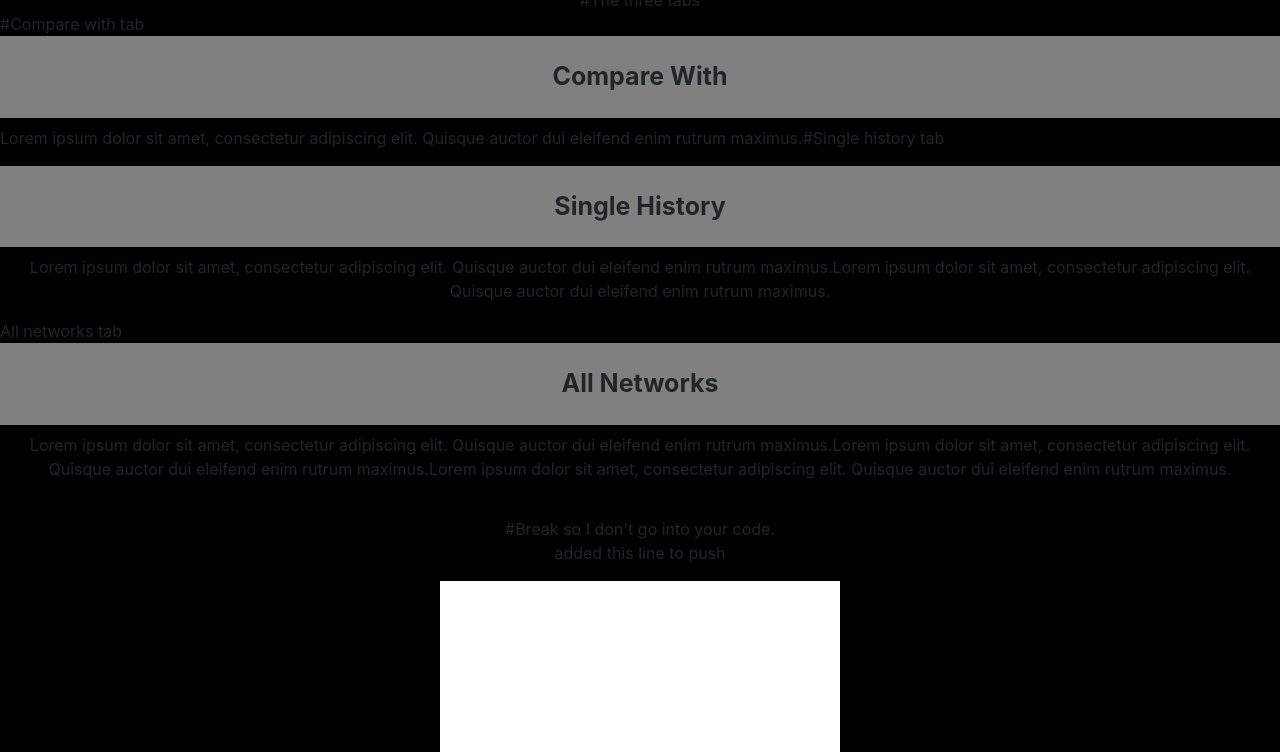
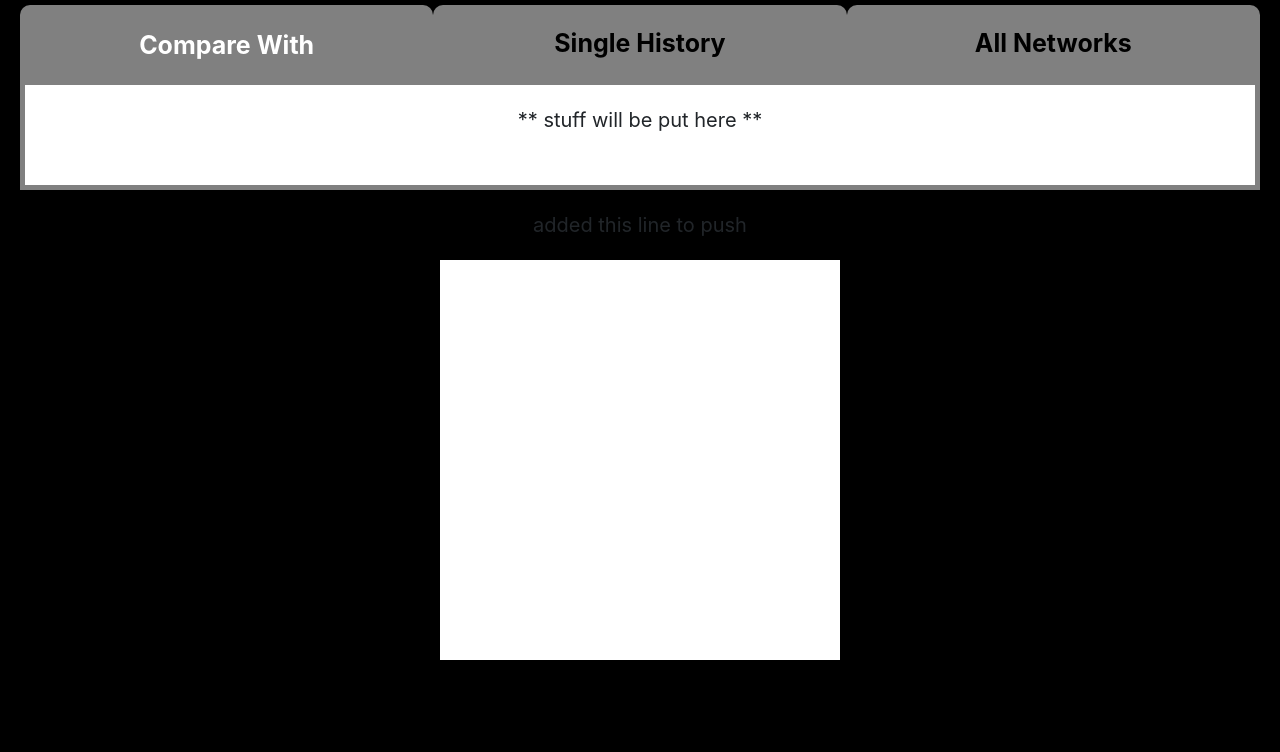
Before and after one commit to AndrewCantrell23/EGR302-PI-Fi, a website with bundled scripts: page webpages/LandingPage.html in a window 1280 px wide. Shown: the part 132-884 px from the top of the page. After the commit the page ends 828 px from the top, so only its background shows below. Built offline with nearby package versions, Linux system fonts and the light colour scheme.

Commit message:
Tabs done

```diff
--- a/webpages/LandingPage.css
+++ b/webpages/LandingPage.css
@@ -2,33 +2,31 @@
 body {
     background-color: black;
     text-align: center;
+     padding: 30px 20px;
 }
 
 /* header design */
 h1 {
     color: white;
 }
-
-/* button design */
-.btn {
-    border-radius: 4px; background-color: grey;  border: none; color: black;
-    text-align: center; font-size: 25px; padding: 14px;  width: 200px; transition: all 0.5s;
-    cursor: pointer; display: inline-block; margin: 5px;
+h2 {
+    font-size: 18px;
 }
-.btn span {
-    cursor: pointer; display: inline-block; position: relative; transition: 0.5s;
+/* paragraph design */
+p {
+  margin: 0 0 20px;
+  font-size: 20px;
+  line-height: 1.5;
 }
-.btn span:after {
-    content: '\00bb'; position: absolute; opacity: 0; top: 0; right: -40px; transition: 0.5s; color: black;
-}
-.btn:hover span {
-    padding-right: 25px;
-}
-.btn:hover span:after {
-    opacity: 1; right: 0;
+/* tabs design */
+* {
+  box-sizing: border-box;
 }
 
-/* tabs design */
+*:focus, input:focus + label {
+  outline: none;
+  box-shadow: inset 0 0 0 5px white;
+}
 .tabs {
     display: flex;
     flex-wrap: wrap;
@@ -40,10 +38,53 @@ h1 {
     opacity: 0;
 }
 .label {
-    width: 100%;
-    padding: 22px 20px;
+    width: 15%;
+    padding: 20px 20px;
     background: grey;
     cursor: pointer;
     font-weight: bold;
     font-size: 25px;
+    color: black;
+    transition: background .3s, color .3s;
+    border: none;
+    border-radius: 0;
+    text-align: center;
+    margin:0 auto;
 }
+.label:hover {
+    background: white;
+}
+.label:active {
+    background: white;
+}
+.pyTabs:checked + .label {
+    background: grey;
+    color: white;
+    border-top: solid 2px grey;
+    border-left: solid 2px grey;
+    border-right: solid 2px grey;
+    border-bottom: none;
+}
+.panel {
+    display: none;
+    padding: 20px 30px 30px;
+    background: white;
+    width: 100%;
+    border-left: solid 5px grey;
+    border-right: solid 5px grey;
+    border-bottom: solid 5px grey;
+}
+.pyTabs:checked + .label + .panel {
+    display: block;
+}
+@media (min-width: 500px) {
+  .panel {
+    order: 99;
+  }
+
+  .label {
+    width: 33.33%;
+    border-radius: 10px 10px 0 0;
+    border-bottom: solid 2px 0;
+  }
+}
--- a/webpages/LandingPage.html
+++ b/webpages/LandingPage.html
@@ -14,39 +14,38 @@
     </div>
 </div>
 <div class="container">
-    <p style="color:white">
+    <h2 style="color:white">
         Here you can test the wifi speeds of various locations around campus.
         Check which place has the better connection so you may resume your work (or at least spend the next few hours).
-    </p>
+    </h2>
 </div>
 
 <meta name="viewport" content="width=device-width, initial-scale=1">
 <link rel="stylesheet" href="LandingPage.css">
 
 <body>
-#The three tabs
+<! The three tabs>
 <div class="tabs">
-    #Compare with tab
-    <input class="pyTabs" name="tabs" tabindex="1" type="sections" id="tabOne" checked="checked">
+    <! Compare with tab>
+    <input class="pyTabs" name="tabs" tabindex="1" type="radio" id="tabOne" checked="checked">
     <label class="label" for="tabOne">Compare With</label>
     <div class="panel" tabindex="1">
-        <p>Lorem ipsum dolor sit amet, consectetur adipiscing elit. Quisque auctor dui eleifend enim rutrum maximus.</p>
+        <p> ** stuff will be put here **</p>
     </div>
-    #Single history tab
-    <input class="pyTabs" name="tabs" tabindex="1" type="sections" id="tabTwo">
+    <! Single history tab>
+    <input class="pyTabs" name="tabs" tabindex="1" type="radio" id="tabTwo">
     <label class="label" for="tabTwo">Single History</label>
     <div class="panel" tabindex="1">
-        <p>Lorem ipsum dolor sit amet, consectetur adipiscing elit. Quisque auctor dui eleifend enim rutrum maximus.Lorem ipsum dolor sit amet, consectetur adipiscing elit. Quisque auctor dui eleifend enim rutrum maximus.</p>
+        <p>** stuff will be put here ** ** stuff will be put here **</p>
     </div>
-    All networks tab
-    <input class="pyTabs" name="tabs" tabindex="1" type="sections" id="tabThree">
+    <! All networks tab>
+    <input class="pyTabs" name="tabs" tabindex="1" type="radio" id="tabThree">
     <label class="label" for="tabThree">All Networks</label>
     <div class="panel" tabindex="1">
-        <p>Lorem ipsum dolor sit amet, consectetur adipiscing elit. Quisque auctor dui eleifend enim rutrum maximus.Lorem ipsum dolor sit amet, consectetur adipiscing elit. Quisque auctor dui eleifend enim rutrum maximus.Lorem ipsum dolor sit amet, consectetur adipiscing elit. Quisque auctor dui eleifend enim rutrum maximus.</p>
+        <p>** stuff will be put here ** ** stuff will be put here ** ** stuff will be put here **</p>
     </div>
+</div>
 
-</div>
-#Break so I don't go into your code.
 <div>
 
     <p>added this line to push</p>
```
